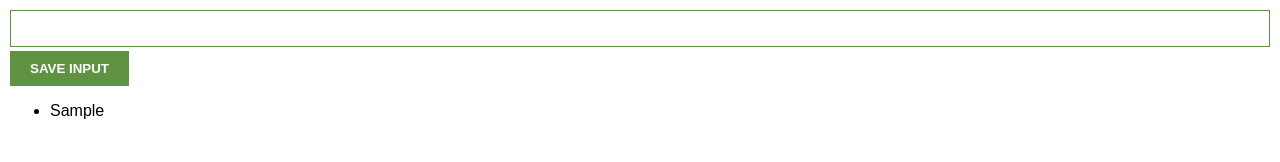
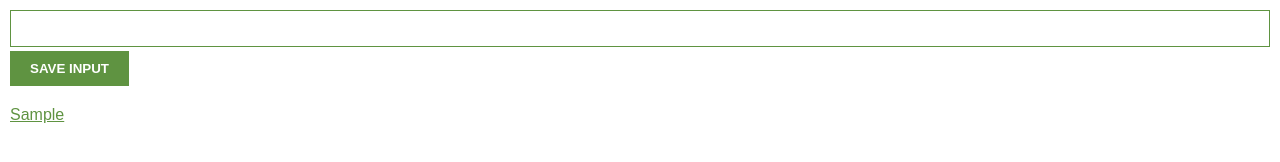
Before and after one commit to DeepakSuryaS/chrome_extension, a plain HTML site: page index.html in a window 1280 px wide. Both pictures are taken after typing "Sample" into the empty fields and a click on the button "SAVE INPUT". Drawn offline with Linux system fonts and the light colour scheme.

Commit message:
refactor render and add css

```diff
--- a/index.css
+++ b/index.css
@@ -20,3 +20,17 @@ button {
   border: none;
   cursor: pointer;
 }
+
+ul {
+  list-style: none;
+  margin-top: 20px;
+  padding-left: 0;
+}
+
+li {
+  margin-top: 5px;
+}
+
+a {
+  color: #5f9341;
+}
--- a/index.js
+++ b/index.js
@@ -14,7 +14,11 @@ function handleSave() {
 function renderLeads() {
   let listItems = '';
   for(let i = 0; i < myLeads.length; i += 1) {
-    listItems += '<li>' + myLeads[i] + '</li>';
+    listItems += `<li>
+      <a href='${myLeads[i]}' target='_blank'>
+        ${myLeads[i]}
+      </a>
+    </li>`;
   }
 
   ulEl.innerHTML = listItems;
```
